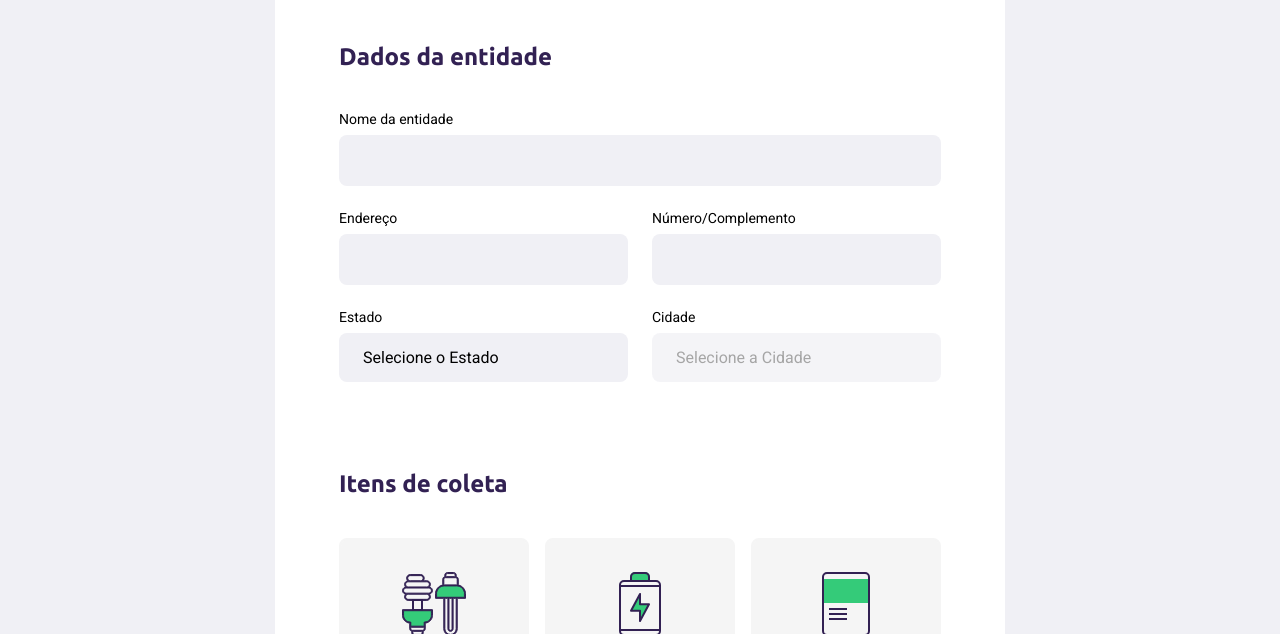
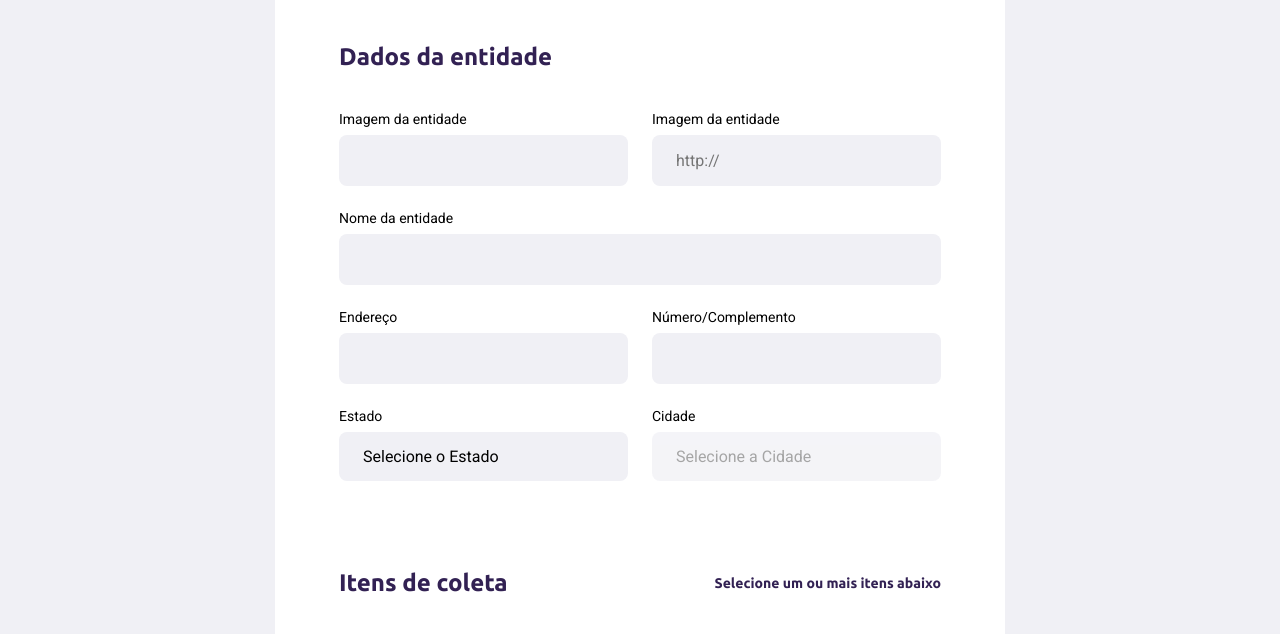
Before and after one commit to bredacoder/Next-Level-Week-1, a website: page src/views/create-point.html in a window 1280 px wide. Shown: the part 318-952 px from the top of the page. Drawn offline with nearby package versions, Linux system fonts and the light colour scheme; files that its build step writes are made by us from their sources; no server answers; files whose address does not match are found by name.

Commit message:
4° Dia Finalizado

```diff
--- a/public/styles/create-point.css
+++ b/public/styles/create-point.css
@@ -45,10 +45,20 @@ form fieldset {
 
 form legend {
     margin-bottom: 40px;
+
+    display: flex;
+    align-items: center;
+    justify-content: space-between;
+
+    width: 100%;
 }
 
 form legend h2 {
     font-size: 24px;
+}
+
+form legend span {
+    font-size: 14px;
 }
 
 form .field {
--- a/public/styles/main.css
+++ b/public/styles/main.css
@@ -23,7 +23,7 @@ a {
     text-decoration: none;
 }
 
-h1, h2, h3, h4, h5, h6, p{
+h1, h2, h3, h4, h5, h6, p, span{
     font-family: Ubuntu, sans-serif;
     color: var(--title-color);
 }
--- a/public/styles/responsive.css
+++ b/public/styles/responsive.css
@@ -22,6 +22,15 @@
     #page-search-results .cards {
         grid-template-columns: 1fr;
     }
+
+    #page-create-point .field-group{
+        flex-direction: column;
+
+    }
+
+    #page-create-point .field-group .field + .field {
+        margin-left: 0;
+    }
 }
 
 @media (min-width:1700px) {
--- a/src/views/create-point.html
+++ b/src/views/create-point.html
@@ -22,6 +22,21 @@
             <legend>
                 <h2>Dados da entidade</h2>
             </legend>
+
+            <div class="field-group">
+                <div class="field">
+                    <label for="name">Imagem da entidade</label>
+                    <input type="url" name="name" required="required" >
+                </div>
+                <div class="field">
+                    <label for="name">Imagem da entidade</label>
+                    <input
+                        type="url"
+                        name="image"
+                        placeholder="http://"
+                        required="required" >
+                </div>
+            </div>
 
             <div class="field">
                 <label for="name">Nome da entidade</label>
@@ -61,6 +76,7 @@
         <fieldset>
             <legend>
                 <h2>Itens de coleta</h2>
+                <span>Selecione um ou mais itens abaixo</span>
             </legend>
 
             <div class="items-grid">
```
